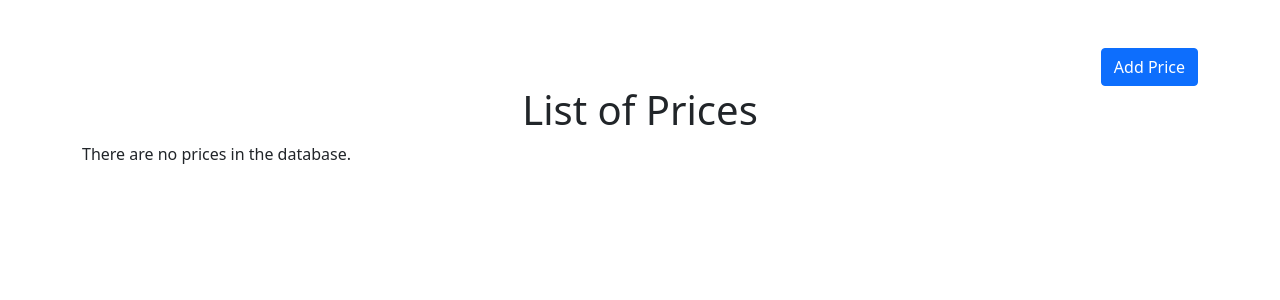
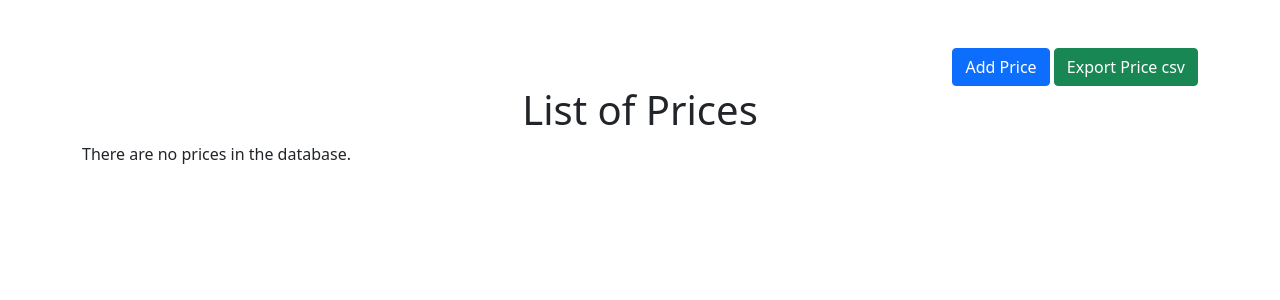
Before and after one commit to Abdellahi60/django_project, a Django app: page /price/ in a window 1280 px wide. Shown: the part 136-436 px from the top of the page. Run offline with Django 4.2, Linux system fonts and the light colour scheme; data that the repository does not hold is empty.

Commit message:
commit phase 2

```diff
--- a/app_21035/templates/app_21035/basket_list.html
+++ b/app_21035/templates/app_21035/basket_list.html
@@ -5,6 +5,7 @@
 {% block content %}
 <div class="text-end pt-5">
     <a href="{% url 'basket_create' %}" class="btn btn-primary">Add Basket</a>
+    <a href="{% url 'export-basket' %}" class="btn btn-success">Export basket csv</a>
 </div>
 <h1 class="text-center">List of Baskets</h1>
 
--- a/app_21035/templates/app_21035/price_list.html
+++ b/app_21035/templates/app_21035/price_list.html
@@ -5,6 +5,7 @@
 {% block content %}
 <div class="text-end pt-5">
     <a href="{% url 'price_create' %}" class="btn btn-primary">Add Price</a>
+    <a href="{% url 'export-price' %}" class="btn btn-success">Export Price csv</a>
 </div>
 <h1 class="text-center">List of Prices</h1>
 
--- a/app_21035/templates/app_21035/productbasket_list.html
+++ b/app_21035/templates/app_21035/productbasket_list.html
@@ -5,6 +5,7 @@
 {% block content %}
 <div class="text-end pt-5">
     <a href="{% url 'productbasket_create' %}" class="btn btn-primary">Add ProductBasket</a>
+    <a href="{% url 'export-product-basket' %}" class="btn btn-success">Export product basket csv</a>
 </div>
 <h1 class="text-center">List of ProductBaskets</h1>
 
--- a/app_21035/templates/app_21035/sellingpoint_list.html
+++ b/app_21035/templates/app_21035/sellingpoint_list.html
@@ -5,6 +5,8 @@
 {% block content %}
 <div class="text-end pt-5">
     <a href="{% url 'sellingpoint_create' %}" class="btn btn-primary">Add Selling Point</a>
+
+    <a href="{% url 'export-selling-point' %}" class="btn btn-success">Export Selling Points</a>
 </div>
 <h1 class="text-center">List of Selling Points</h1>
 
--- a/app_21035/urls.py
+++ b/app_21035/urls.py
@@ -1,6 +1,6 @@
 from django.contrib import admin
 from django.urls import path
-
+from .views import ProductExportCSVView
 from . import views
 
 urlpatterns = [
@@ -40,4 +40,23 @@ urlpatterns = [
     path('productbasket/<int:pk>/', views.ProductBasketDetail.as_view(), name='productbasket_detail'),
     path('productbasket/update/<int:pk>/', views.ProductBasketUpdate.as_view(), name='productbasket_update'),
     path('productbasket/delete/<int:pk>/', views.ProductBasketDelete.as_view(), name='productbasket_delete'),
+
+    path('export/products/', ProductExportCSVView.as_view(), name='export_products_csv'),
+
+    path('import/product',views.import_product, name='data-product'),
+
+    path('export/product-family/', views.export_product_family, name='export-product-family'),
+
+    path('product_family_import/',views.import_product_family, name='import-product-family'),
+
+    path('import/selling-point/', views.import_selling_point, name='import-selling-point'),
+
+    path('export/selling-point/', views.SellingPointExportCSVView.as_view(), name='export-selling-point'),
+    path('export/price/', views.PriceExportCSVView.as_view(), name='export-price'),
+    path('import/price/', views.import_price, name='import-price'),
+    path('export/basket/', views.BasketExportCSVView.as_view(), name='export-basket'),
+    path('import/basket/', views.import_basket, name='import-basket'),
+    path('export/product_basket/', views.BasketExportCSVView.as_view(), name='export-product-basket'),
+    path('import/product_basket/', views.import_basket, name='import-product-basket'),
+
 ]
--- a/app_21035/views.py
+++ b/app_21035/views.py
@@ -4,6 +4,10 @@ from django.views.generic import ListView, DetailView, CreateView, DeleteView, U
 from .models import ProductFamily, Product, SellingPoint, Price, Basket, ProductBasket
 from django.urls import reverse_lazy
 from django.shortcuts import get_object_or_404
+import csv
+from django.http import HttpResponse
+from django.views import View
+
 
 
 
@@ -132,3 +136,248 @@ class ProductBasketUpdate(UpdateView):
     model = ProductBasket
     fields = '__all__'
     success_url = reverse_lazy('productbasket_list')
+
+
+class ProductExportCSVView(View):
+    def get(self, request, *args, **kwargs):
+        # Récupérer les données du modèle Product
+        products = Product.objects.all()
+
+        # Créer une réponse HTTP avec le type de contenu approprié pour un fichier CSV
+        response = HttpResponse(content_type='text/csv')
+        response['Content-Disposition'] = 'attachment; filename="products.csv"'
+
+        # Créer un écrivain CSV
+        writer = csv.writer(response)
+
+        # Écrire l'en-tête du fichier CSV
+        writer.writerow(['Label', 'Price Unit', 'Code', 'Product Family'])
+
+        # Écrire les données du modèle dans le fichier CSV
+        for product in products:
+            writer.writerow([product.label, product.price_unit, product.code, product.productfamily.label])
+
+        return response
+
+
+
+from django.shortcuts import render, redirect
+from django.contrib import messages
+from io import StringIO
+
+def import_product(request):
+    if request.method == "POST":
+        csv_file = request.FILES["csv_file"]
+        if not csv_file.name.endswith('.csv'):
+            messages.error(request, 'File is not CSV type')
+            return redirect("import-product")
+
+        # lecture du fichier CSV
+        data_set = csv_file.read().decode('UTF-8')
+        io_string = StringIO(data_set)
+        next(io_string)  # Ignorer l'en-tête
+
+        for row in csv.reader(io_string, delimiter=',', quotechar='"'):
+            product_family, _ = ProductFamily.objects.get_or_create(label=row[3])
+
+            _, created = Product.objects.update_or_create(
+                label=row[0],
+                defaults={
+                    'price_unit': row[1],
+                    'code': row[2],
+                    'productfamily': product_family,
+                }
+            )
+
+        return redirect("product_list")
+
+    return render(request, "app_21035/product_import.html")
+
+
+def export_product_family(request):
+    response = HttpResponse(content_type='text/csv')
+    response['Content-Disposition'] = 'attachment; filename="product_family_export.csv"'
+
+    writer = csv.writer(response)
+    writer.writerow(['Label'])  # En-tête du fichier CSV
+
+    product_families = ProductFamily.objects.all()
+    for product_family in product_families:
+        writer.writerow([product_family.label])
+
+    return response
+
+def import_product_family(request):
+    if request.method == "POST":
+        csv_file = request.FILES["csv_file"]
+        if not csv_file.name.endswith('.csv'):
+            messages.error(request, 'File is not CSV type')
+            return redirect("import-product-family")
+
+        data_set = csv_file.read().decode('UTF-8')
+        io_string = StringIO(data_set)
+        next(io_string)  # Ignorer l'en-tête
+
+        for row in csv.reader(io_string, delimiter=',', quotechar='"'):
+            _, created = ProductFamily.objects.update_or_create(
+                label=row[0]
+            )
+
+        return redirect("product_family_list")
+
+    return render(request, "app_21035/product_family_import.html")
+
+
+class SellingPointExportCSVView(View):
+    def get(self, request, *args, **kwargs):
+        response = HttpResponse(content_type='text/csv')
+        response['Content-Disposition'] = 'attachment; filename="sellingpoints_export.csv"'
+
+        writer = csv.writer(response)
+        writer.writerow(['Code', 'Wilaya', 'Moughataa', 'Commune', 'GPS Latitude', 'GPS Longitude'])
+
+        sellingpoints = SellingPoint.objects.all()
+        for sellingpoint in sellingpoints:
+            writer.writerow([sellingpoint.code, sellingpoint.wilaya, sellingpoint.moughataa,
+                             sellingpoint.commune, sellingpoint.gps_lat, sellingpoint.gps_long])
+
+        return response
+
+def import_selling_point(request):
+    if request.method == "POST":
+        csv_file = request.FILES['csv_file']
+        if not csv_file.name.endswith('.csv'):
+            messages.error(request, 'File is not CSV type')
+            return redirect('import-selling-point')
+
+        data_set = csv_file.read().decode('UTF-8')
+        io_string = StringIO(data_set)
+        next(io_string)  # Ignore header
+
+        for row in csv.reader(io_string, delimiter=',', quotechar='"'):
+            _, created = SellingPoint.objects.update_or_create(
+                code=row[0],
+                wilaya=row[1],
+                moughataa=row[2],
+                commune=row[3],
+                gps_lat=row[4],
+                gps_long=row[5]
+            )
+
+        return redirect('selling_point_list')
+
+
+    return render(request, 'app_21035/selling_point_import.html')
+
+
+class PriceExportCSVView(View):
+    def get(self, request, *args, **kwargs):
+        response = HttpResponse(content_type='text/csv')
+        response['Content-Disposition'] = 'attachment; filename="prices_export.csv"'
+
+        writer = csv.writer(response)
+        writer.writerow(['Value', 'Date', 'Selling Point Code', 'Product Code'])
+
+        prices = Price.objects.all()
+        for price in prices:
+            writer.writerow([price.value, price.date, price.sellingpoint.code, price.product.code])
+
+        return response
+
+
+def import_price(request):
+    if request.method == "POST":
+        csv_file = request.FILES['csv_file']
+        if not csv_file.name.endswith('.csv'):
+            messages.error(request, 'File is not CSV type')
+            return redirect('import-price')
+
+        data_set = csv_file.read().decode('UTF-8')
+        io_string = StringIO(data_set)
+        next(io_string)  # Ignore header
+
+        for row in csv.reader(io_string, delimiter=',', quotechar='"'):
+            _, created = Price.objects.update_or_create(
+                value=row[0],
+                date=row[1],
+                sellingpoint_code=row[2],
+                product_code=row[3]
+            )
+
+        return redirect('price_list')
+
+    return render(request, 'app_21035/price_import.html')
+
+
+class BasketExportCSVView(View):
+    def get(self, request, *args, **kwargs):
+        response = HttpResponse(content_type='text/csv')
+        response['Content-Disposition'] = 'attachment; filename="baskets_export.csv"'
+
+        writer = csv.writer(response)
+        writer.writerow(['Label', 'Code', 'Description'])
+
+        baskets = Basket.objects.all()
+        for basket in baskets:
+            writer.writerow([basket.label, basket.code, basket.description])
+
+        return response
+
+def import_basket(request):
+    if request.method == "POST":
+        csv_file = request.FILES['csv_file']
+        if not csv_file.name.endswith('.csv'):
+            messages.error(request, 'File is not CSV type')
+            return redirect('import-basket')
+
+        data_set = csv_file.read().decode('UTF-8')
+        io_string = StringIO(data_set)
+        next(io_string)  # Ignore header
+
+        for row in csv.reader(io_string, delimiter=',', quotechar='"'):
+            _, created = Basket.objects.update_or_create(
+                label=row[0],
+                code=row[1],
+                description=row[2]
+            )
+
+        return redirect('basket_list')
+
+    return render(request, 'app_21035/basket_import.html')
+
+
+class ProductBasketExportCSVView(View):
+    def get(self, request, *args, **kwargs):
+        response = HttpResponse(content_type='text/csv')
+        response['Content-Disposition'] = 'attachment; filename="productbaskets_export.csv"'
+
+        writer = csv.writer(response)
+        writer.writerow(['Price ID', 'Basket ID', 'Ponderation'])
+
+        productbaskets = ProductBasket.objects.all()
+        for productbasket in productbaskets:
+            writer.writerow([productbasket.price_id, productbasket.basket_id, productbasket.ponderation])
+
+        return response
+
+def import_product_basket(request):
+    if request.method == "POST":
+        csv_file = request.FILES['csv_file']
+        if not csv_file.name.endswith('.csv'):
+            messages.error(request, 'File is not CSV type')
+            return redirect('import-product-basket')
+
+        data_set = csv_file.read().decode('UTF-8')
+        io_string = StringIO(data_set)
+        next(io_string)  # Ignore header
+
+        for row in csv.reader(io_string, delimiter=',', quotechar='"'):
+            _, created = ProductBasket.objects.update_or_create(
+                price_id=row[0],
+                basket_id=row[1],
+                ponderation=row[2]
+            )
+
+        return redirect('productbasket_list')
+
+    return render(request, 'app_21035/product_basket_import.html')
```
Also changed, not shown: app_21035/templates/app_21035/basket_import.html (added, +16 -0 lines), app_21035/templates/app_21035/price_import.html (added, +16 -0 lines), app_21035/templates/app_21035/product_basket_import.html (added, +16 -0 lines), app_21035/templates/app_21035/product_family_import.html (added, +16 -0 lines), app_21035/templates/app_21035/product_import.html (added, +16 -0 lines), app_21035/templates/app_21035/selling_point_import.html (added, +16 -0 lines).
